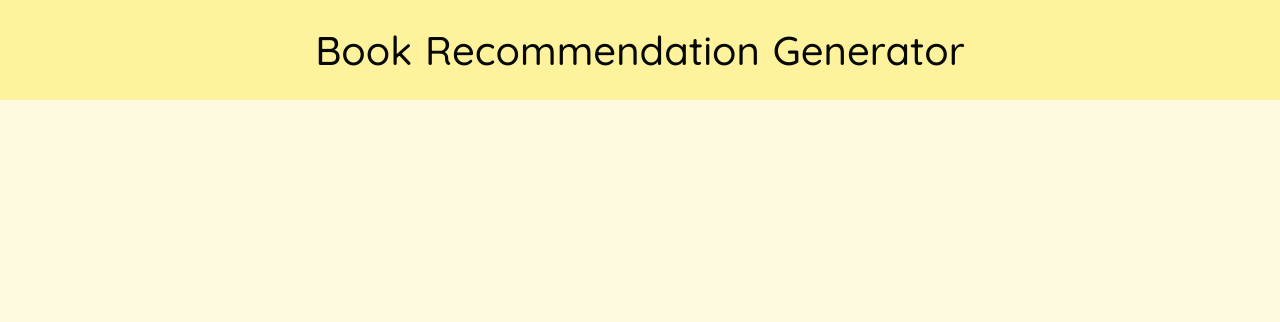
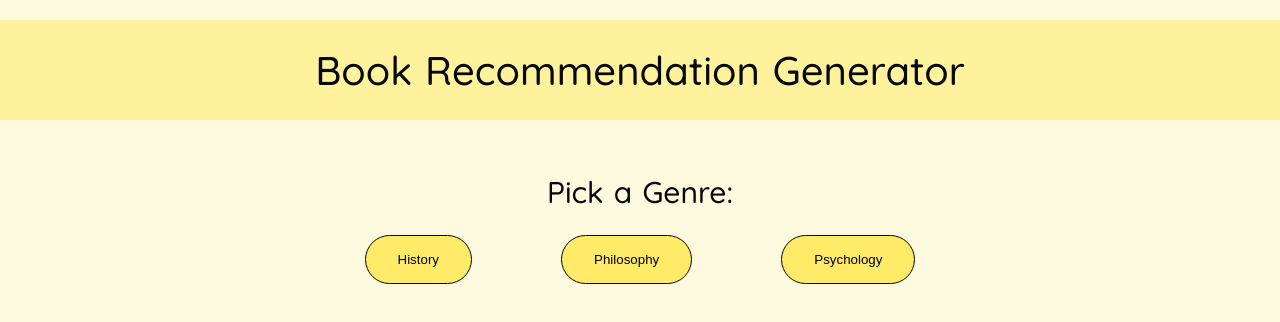
Before and after one commit to Mitsuki-Layla/BookRecommendationGenerator, a plain HTML site: page index.html in a window 1280 px wide. Drawn offline with Linux system fonts and the light colour scheme.

Commit message:
add genres section

```diff
--- a/index.html
+++ b/index.html
@@ -10,5 +10,17 @@
     <header>
         <h1>Book Recommendation Generator</h1>
     </header>
+
+    <main>
+        <div id="genre-section">
+            <h2>Pick a Genre:</h2>
+            <div id="genres">
+              <!-- Buttons for genres will go here -->
+               <button class="genre">History</button>
+               <button class="genre">Philosophy</button>
+               <button class="genre">Psychology</button>
+            </div>
+        </div>
+    </main>
 </body>
 </html>
--- a/style.css
+++ b/style.css
@@ -3,7 +3,7 @@
 :root{
     --primary-color: #ffeb67;
     --primary-color-pale: #fff193dc;
-    --secondary-color: #F1C683;
+    --secondary-color: #ffea8b;
     --accent-color: #ecad47;
     --brand-gradient: linear-gradient(to right, #FAEDCD, #CCD5AE);
     --black: #060803;
@@ -106,9 +106,41 @@ color: var(--black);
 
 header{
     width: 100vw;
+    margin-top: 2rem;
     background-color: var(--primary-color-pale);
 }
 
 h1{
     padding: 2rem 0;
 }
+
+
+/*MAIN*/
+
+
+main{
+    margin-top: 5rem;
+}
+
+/*GENERAL BUTTONS*/
+
+button{
+    padding: 1.6rem 3.2rem;
+    border-radius: 25px;
+    border: 1px solid var(--black);
+    background-color: var(--primary-color);
+
+}
+button:hover{
+    cursor: pointer;
+    background-color: var(--secondary-color);
+}
+
+/*GENRES SECTION*/
+
+#genres{
+    display: flex;
+    justify-content: space-around;
+    max-width: 50%;
+    margin: 2rem auto 0 auto;
+}
```
